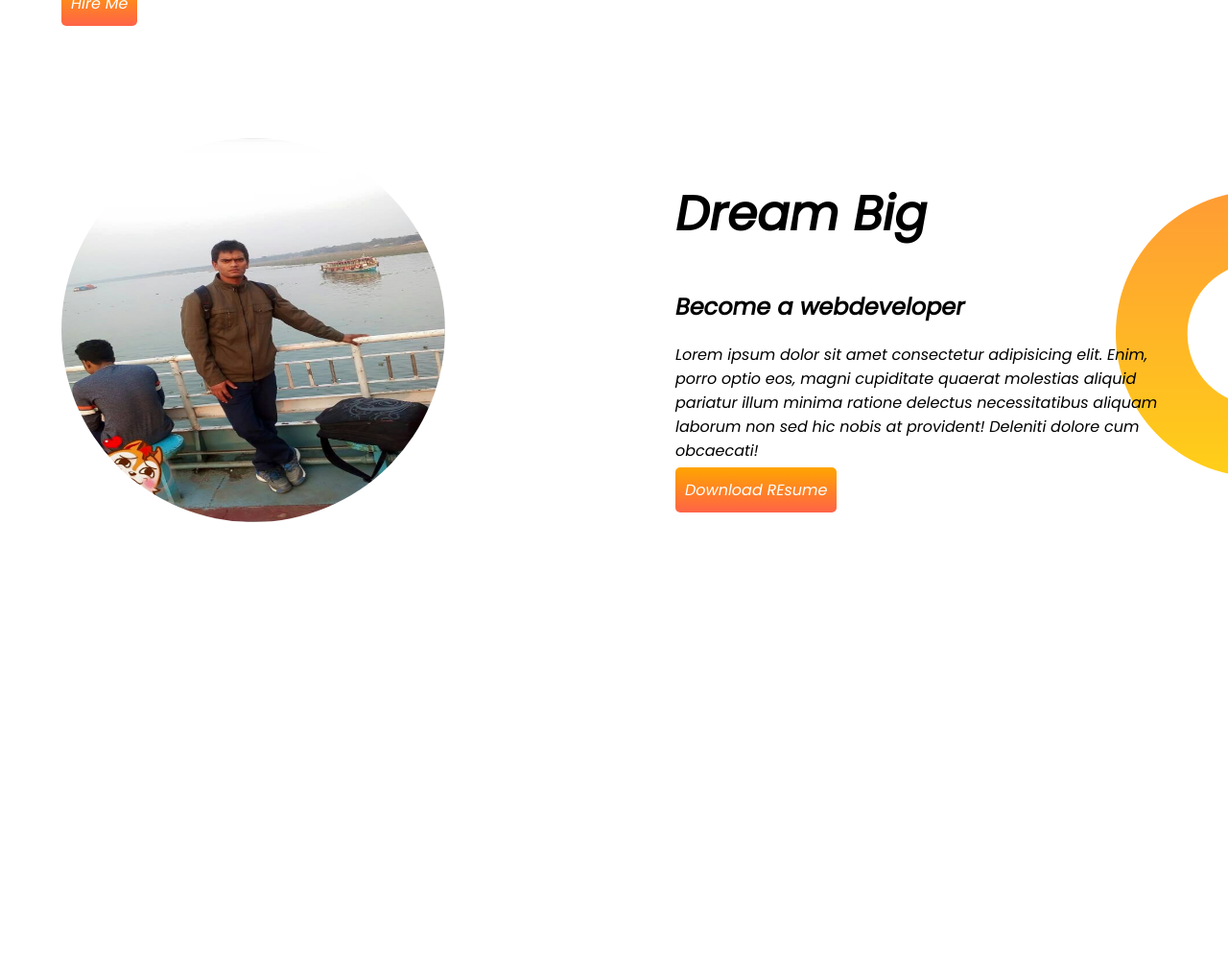
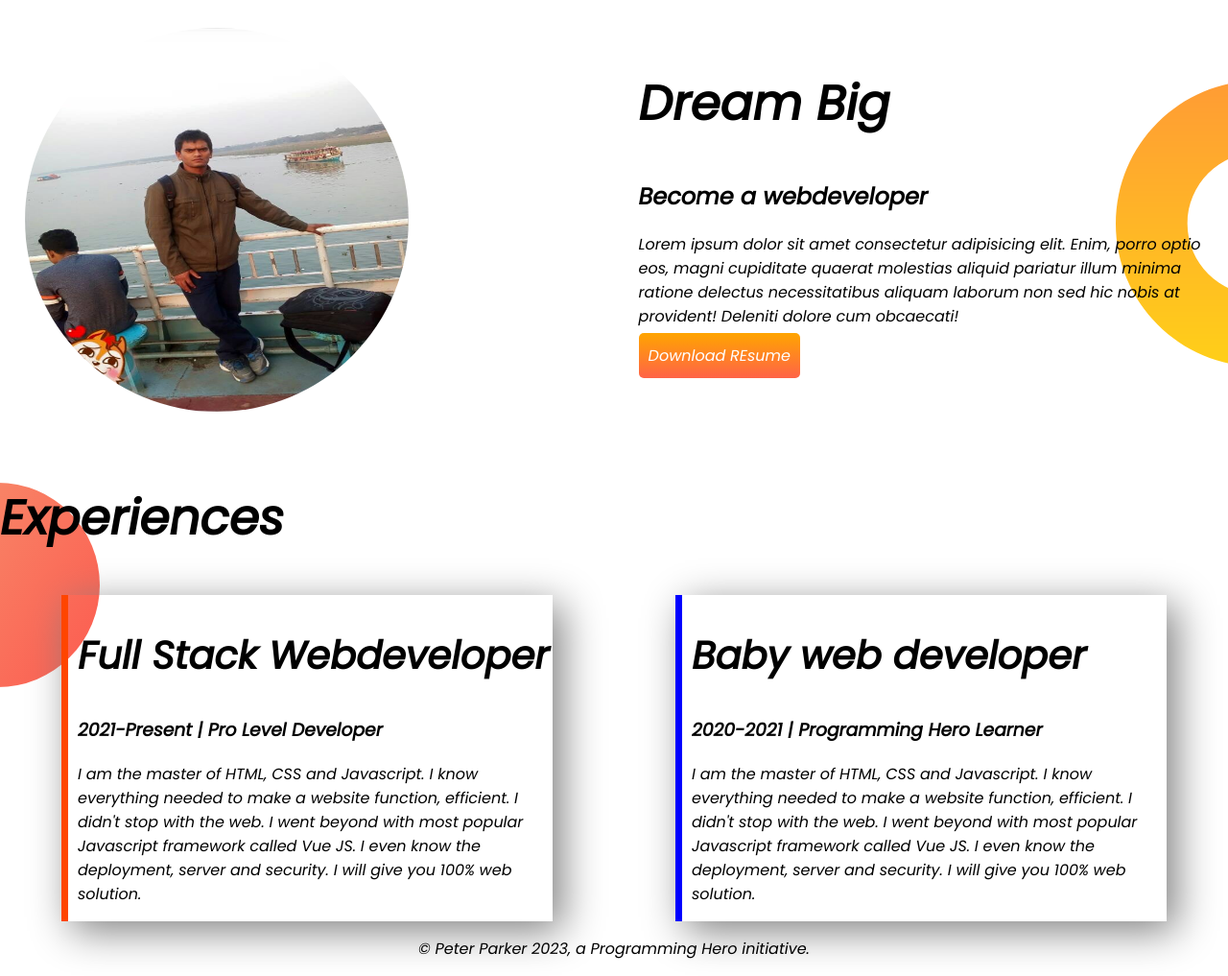
Before and after one commit to Rabiul1659/developer-portfolio, a plain HTML site: page index.html in a window 1280 px wide. Shown: the part 536-1553 px from the top of the page at 96% size. Before the commit the page ends 1151 px from the top, so only its background shows below. Drawn offline with Linux system fonts and the light colour scheme.

Commit message:
experience added

```diff
--- a/index.html
+++ b/index.html
@@ -11,7 +11,7 @@
     <link rel="stylesheet" href="style.css">
 </head>
 <body>
-   <section class="top-banner">
+   <section class="top-banner flexible-container">
     <div class="half-width">
         <h1 class="">Welcome To</h1>
         <h1 class=""><span class="orange">Peter parker</span> world!</h1>
@@ -25,7 +25,7 @@
     <img class="my-image"  src="showOff/195142403_2942527152690996_8445973277023292803_n.jpg" alt="">
    </div>
 </section>
-<section class="dream-big">
+<section class="dream-big flexible-container">
     <div class="half-width">
         <img class="my-image" src="showoff/39804981_2164047187205667_3744034386194989056_n.jpg" alt="">
     </div>
@@ -37,6 +37,24 @@
     </div>
 
 </section>
+<section class="experienes-area">
+    <h1>Experiences</h1>
+    <div class="flexible-container">
+        <div class="experiance-item" id="ex-border1">
+            <h2 class="heading2">Full Stack Webdeveloper</h2>
+            <h3>2021-Present | Pro Level Developer</h3>
+            <p>I am the master of HTML, CSS and Javascript. I know everything needed to make a website function, efficient. I didn't stop with the web. I went beyond with most popular Javascript framework called Vue JS. I even know the deployment, server and security. I will give you 100% web solution.</p>
+        </div>
+        <div class="experiance-item" id="ex-border2">
+            <h2 class="heading2">Baby web developer</h2>
+            <h3>2020-2021 | Programming Hero Learner</h3>
+            <p>I am the master of HTML, CSS and Javascript. I know everything needed to make a website function, efficient. I didn't stop with the web. I went beyond with most popular Javascript framework called Vue JS. I even know the deployment, server and security. I will give you 100% web solution.</p>
+        </div>
+    </div>
+</section>
+<footer>
+    <p>© Peter Parker 2023, a Programming Hero initiative.</p>
+</footer>
 
 </body>
 </html>
--- a/style.css
+++ b/style.css
@@ -8,12 +8,13 @@ h1{
 .orange{
     color: orange;
 }
-section{
+.flexible-container{
    display: flex;
 }
 .half-width{
     width: 50%;
-    padding: 5%;
+    padding: 2%;
+
 }
 .my-image{
     height: 400px;
@@ -36,3 +37,27 @@ section{
     background-repeat: no-repeat;
     background-position: right;
 }
+.experiance-item{
+    width: 50%;
+    margin-left: 5%;
+    margin-right: 5%;
+    padding-left: 10px;
+    box-shadow: 10px 10px 40px gray;
+
+}
+#ex-border1{
+    border-left:7px solid orangered;
+}
+#ex-border2{
+    border-left: 7px solid blue;
+}
+.heading2{
+    font-size: 40px;
+}
+.experienes-area{
+    background-image: url(images/exp-bg.png);
+    background-repeat: no-repeat;
+}
+footer{
+    text-align: center;
+}
```
